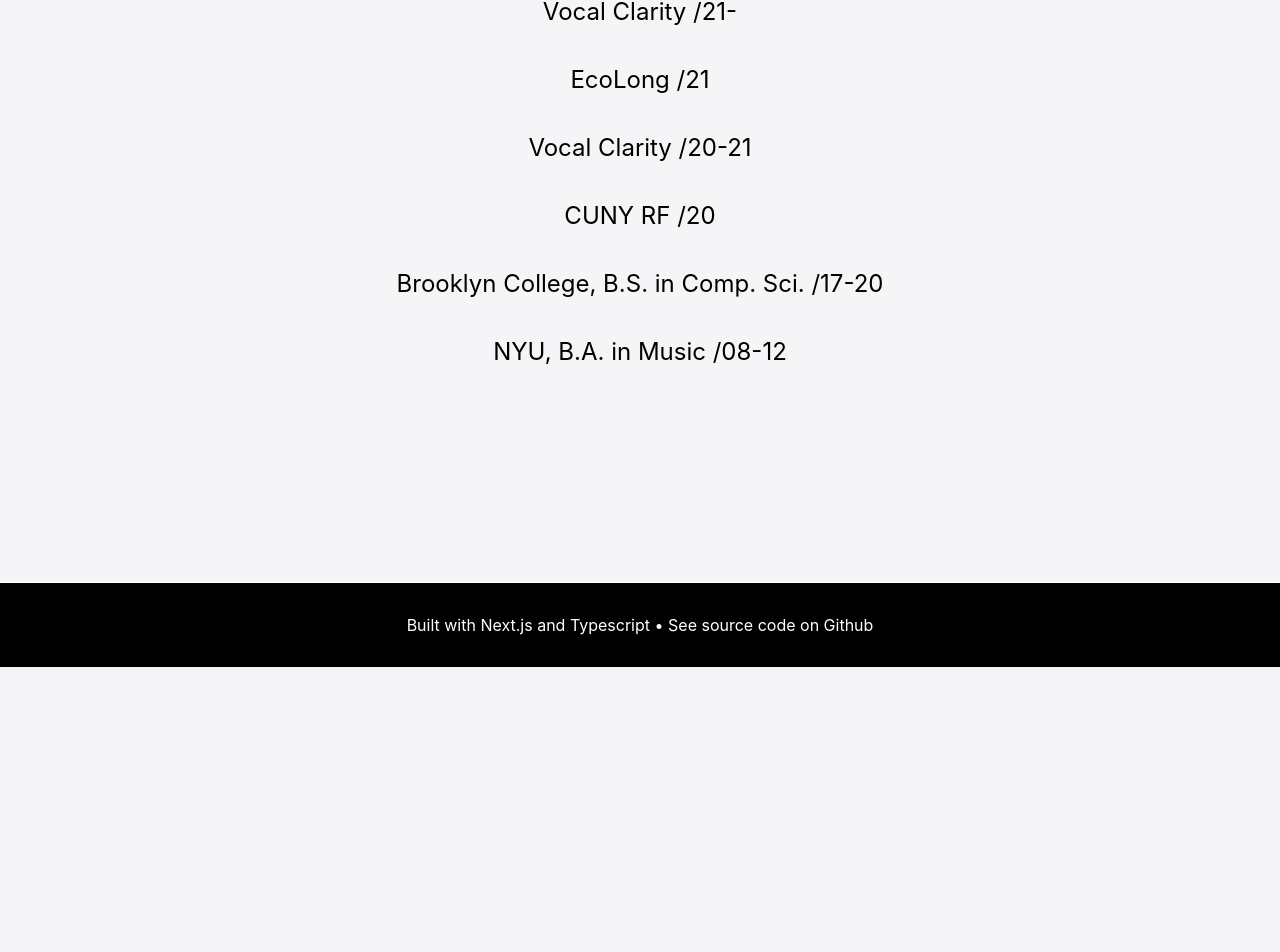
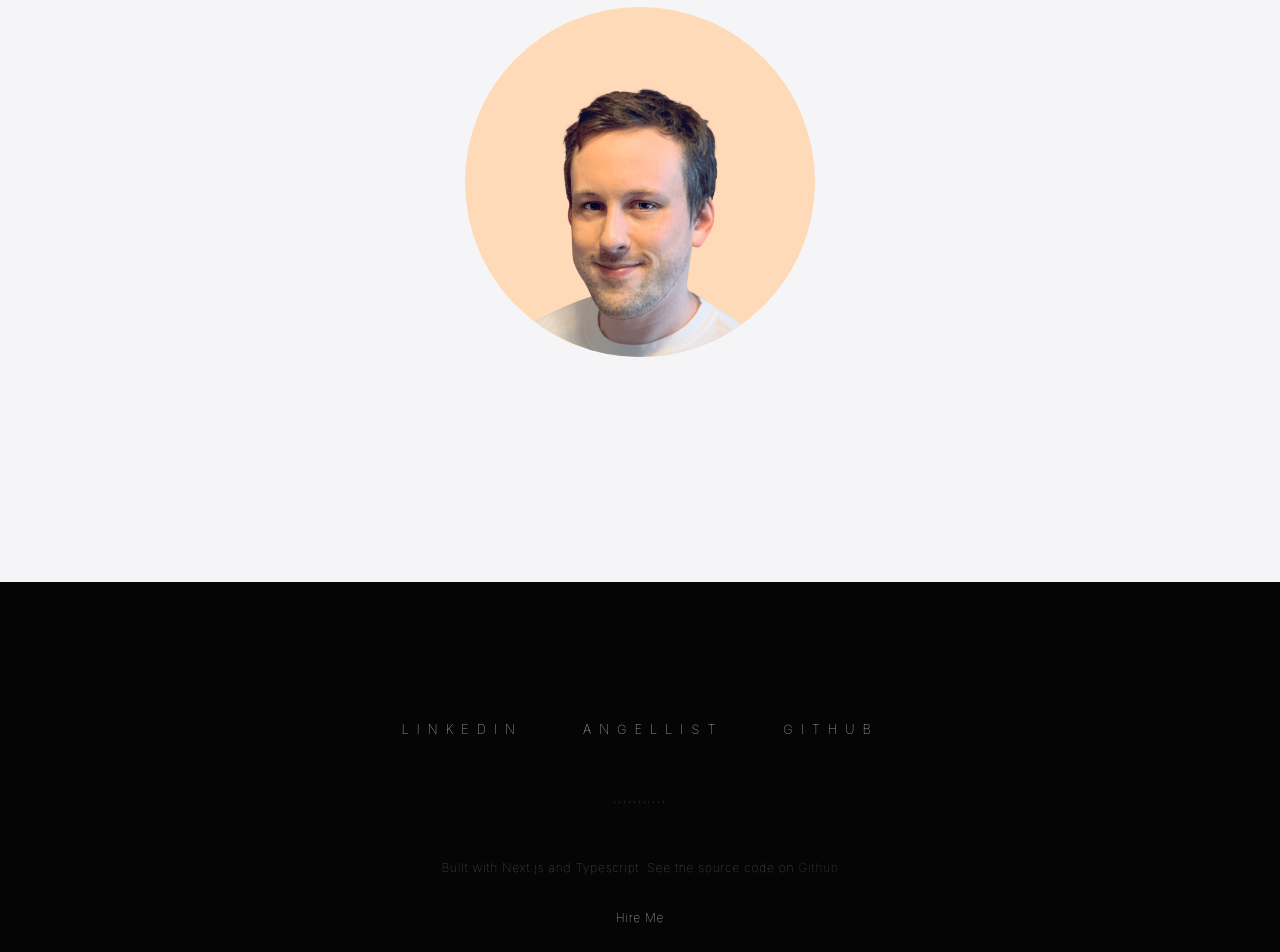
Before and after one commit to MikeAleksa/PersonalWebsiteNextJS, a Next.js app: page / in a window 1280 px wide. Shown: the part 1818-2770 px from the top of the page. Before the commit the page ends 2485 px from the top, so only its background shows below. Built offline with nearby package versions, Linux system fonts and the light colour scheme.

Commit message:
style footer and add content

```diff
--- a/components/AboutMe.tsx
+++ b/components/AboutMe.tsx
@@ -2,7 +2,6 @@ import Image from 'next/image'
 import Headshot from '../public/images/headshot-web.png'
 
 const AboutMe = () => (
-  <div className={'wrapper snap center secondary-bg'}>
   <div className="center hide-on-mobile">
     <Image
       className="headshot"
@@ -12,7 +11,7 @@ const AboutMe = () => (
       width={350}
     />
   </div>
-    {/* <div>
+  /* <div>
       <p className="description">
         I&apos;m a software engineering generalist working remotely from
         NYC with a passion for seeing products come to life throughout the
@@ -23,8 +22,7 @@ const AboutMe = () => (
         Machine learning practitioner. Perpetual student. Mentor and
         mentee.
       </p>
-    </div> */}
-  </div>
+    </div> */
 )
 
 export default AboutMe
--- a/components/Experience.tsx
+++ b/components/Experience.tsx
@@ -1,5 +1,4 @@
 const Experience = () => (
-  <div className="wrapper snap center primary-bg">
   <div>
     <p className="description">Vocal Clarity /21-</p>
     <p className="description">EcoLong /21</p>
@@ -8,7 +7,6 @@ const Experience = () => (
     <p className="description">Brooklyn College, B.S. in Comp. Sci. /17-20</p>
     <p className="description">NYU, B.A. in Music /08-12</p>
   </div>
-  </div>
 )
 
 export default Experience
--- a/components/Footer.tsx
+++ b/components/Footer.tsx
@@ -1,14 +1,34 @@
 const Footer = () => (
   <footer className="footer inverted">
-    <span>Built with Next.js and Typescript</span>
-    <span className="hide-on-mobile">&nbsp;•&nbsp;</span>
+    <div className={'contact-text footer-grid'}>
+      <a>LINKEDIN</a>
+      <a>ANGELLIST</a>
+      <a>GITHUB</a>
+    </div>
+    <div>
+      <p
+        className="footer-text"
+        style={{ margin: '1rem 0 0 0', letterSpacing: '0.1rem' }}
+      >
+        &apos;&apos;&apos;&apos;&apos;&apos;&apos;&apos;&apos;&apos;&apos;
+      </p>
+    </div>
+    <div className="footer-text">
+      <p>
+        Built with Next.js and Typescript. See the source code on&nbsp;
         <a
           href="https://github.com/MikeAleksa"
           target="_blank"
           rel="noopener noreferrer"
         >
-      See source code on Github
+          Github
         </a>
+      </p>
+      <p className="footer-accent-text">
+        <a>Hire Me</a>
+      </p>
+      <p>&copy; 2022 Michael Aleksa, All Rights Reserved</p>
+    </div>
   </footer>
 )
 
--- a/components/TypingText.tsx
+++ b/components/TypingText.tsx
@@ -6,10 +6,10 @@ const TypingText = () => (
     <Typewriter
       options={{
         strings: [
-          'Full-Stack Web Development',
-          'Machine Learning',
-          'DevOps',
-          'Cloud Engineering',
+          'Full-Stack Web Developer',
+          'Machine Learning Practitioner',
+          'DevOps and Cloud Engineer',
+          'Software Development Generalist',
         ],
         cursor: '',
         cursorClassName: cursor.cursor,
--- a/components/Welcome.tsx
+++ b/components/Welcome.tsx
@@ -3,11 +3,9 @@ import TypingText from './TypingText'
 const welcomeStyle = { margin: '25vh auto auto auto' }
 
 const Welcome = () => (
-  <div className="wrapper snap center primary-bg">
-    <div style={welcomeStyle}>
-      <h1 className="title">Hi, I&apos;m Michael.</h1>
-      <TypingText />
-    </div>
+  <div style={welcomeStyle}>
+    <h1 className="title">Hi, I&apos;m Michael.</h1>
+    <TypingText />
   </div>
 )
 
--- a/pages/_app.tsx
+++ b/pages/_app.tsx
@@ -1,5 +1,4 @@
 import '../styles/globals.css'
-import '../styles/style.css'
 import type { AppProps } from 'next/app'
 
 function MyApp({ Component, pageProps }: AppProps) {
--- a/pages/index.tsx
+++ b/pages/index.tsx
@@ -18,9 +18,15 @@ const Home: NextPage = () => {
       </Head>
 
       <main className="main scroll-snap">
-        <Welcome />
-        <AboutMe />
-        <Experience />
+        <div className="wrapper snap center primary-bg">
+          <Welcome />
+        </div>
+        <div className={'wrapper snap center secondary-bg'}>
+          <Experience />
+        </div>
+        <div className="wrapper snap center primary-bg">
+          <AboutMe />
+        </div>
       </main>
 
       <Footer />
--- a/styles/globals.css
+++ b/styles/globals.css
@@ -3,6 +3,8 @@ body {
   padding: 0;
   margin: 0;
   overscroll-behavior-y: none;
+  overscroll-behavior-x: none;
+  color: var(--primary-text);
   font-family: -apple-system, BlinkMacSystemFont, Segoe UI, Roboto, Oxygen,
     Ubuntu, Cantarell, Fira Sans, Droid Sans, Helvetica Neue, sans-serif;
 }
@@ -10,8 +12,200 @@ body {
 a {
   color: inherit;
   text-decoration: none;
+  transition: color 0.25s;
 }
 
 * {
   box-sizing: border-box;
 }
+
+/* * * * * * * * * * * * *
+/*     COLOR SCHEME      *
+* * * * * * * * * * * * */
+
+:root {
+  --primary-accent: peachpuff;
+
+  --primary-text: #232323;
+  --inverted-text: #ffffff;
+  --light-text: #ffffff66;
+
+  --link-primary: #6c6c6c;
+  --link-inverted: #ffffff4d;
+  --link-inverted-accent: #ffffffd6;
+  --link-inverted-hover: #ffffff;
+
+  --primary-bg: #f5f5f7;
+  --secondary-bg: #fdfdfd;
+  --inverted-bg: #050505;
+}
+
+.primary-bg {
+  background-color: var(--primary-bg);
+}
+
+.secondary-bg {
+  background-color: var(--secondary-bg);
+}
+
+.inverted {
+  background-color: var(--inverted-bg);
+  color: var(--inverted-text);
+}
+.inverted a:hover,
+a:active,
+a:focus {
+  color: var(--link-inverted);
+}
+
+html {
+  background-color: var(--primary-bg);
+}
+
+/* * * * * * * * * * * * *
+/*        LAYOUT         *
+ * * * * * * * * * * * * */
+
+html {
+  scroll-snap-type: y mandatory;
+}
+
+.main {
+  min-height: 100vh;
+  flex: 1;
+  display: flex;
+  flex-direction: column;
+  justify-content: center;
+  align-items: center;
+}
+
+.wrapper {
+  display: flex;
+  align-items: center;
+  justify-content: center;
+  flex-direction: column;
+  height: 100vh;
+  width: 100%;
+  margin: 0 auto;
+  padding: 4rem 2rem;
+  scroll-snap-align: start;
+}
+
+.center {
+  display: flex;
+  justify-content: center;
+}
+
+.footer {
+  display: flex;
+  align-items: center;
+  justify-content: center;
+  flex-direction: column;
+  width: 100%;
+  margin: 0 auto;
+  padding: 6rem 4rem 3rem 4rem;
+  scroll-snap-align: end;
+}
+
+.footer-grid {
+  vertical-align: top;
+}
+
+.footer-grid a {
+  display: inline-block;
+  margin: 10px 30px;
+}
+
+@media (max-width: 510px) {
+  .footer {
+    padding: 5rem 2rem 1rem 2rem;
+  }
+  .footer-grid a {
+    display: block;
+    margin: 20px auto;
+  }
+}
+
+@media (max-width: 600px) {
+  .hide-on-mobile {
+    display: none;
+  }
+}
+
+/* * * * * * * * * * * * *
+/*        CONTENT        *
+ * * * * * * * * * * * * */
+
+.title {
+  margin: 0;
+  line-height: 1.15;
+  font-size: 4rem;
+}
+
+.title,
+.description,
+.contact-text,
+.footer-text {
+  text-align: center;
+}
+
+.description {
+  margin: 2rem 0;
+  line-height: 1.5;
+  font-size: 1.5rem;
+}
+
+.contact-text {
+  margin: 2rem 0;
+  line-height: 1.5;
+  font-size: 0.8rem;
+  font-weight: 100;
+  letter-spacing: 0.5rem;
+  color: var(--inverted-text);
+}
+.contact-text a {
+  color: var(--inverted-text);
+}
+.contact-text a:hover,
+a:active,
+a:focus {
+  color: var(--link-inverted);
+}
+
+.footer-text {
+  margin: 2rem 0;
+  line-height: 1.5;
+  font-size: 0.75rem;
+  font-weight: 100;
+  letter-spacing: 0.05rem;
+  color: var(--light-text);
+}
+.footer-text a {
+  color: var(--link-inverted);
+}
+.footer-text a:hover,
+a:active,
+a:focus {
+  color: var(--link-inverted-hover);
+}
+
+.footer-accent-text {
+  margin: 2rem 0;
+  line-height: 1.5;
+  font-size: 0.75rem;
+  font-weight: 100;
+  letter-spacing: 0.05rem;
+}
+.footer-accent-text a {
+  color: var(--inverted-text);
+}
+.footer-accent-text a:hover,
+a:active,
+a:focus {
+  color: var(--link-inverted-accent);
+}
+
+.headshot {
+  background-color: var(--primary-accent);
+  border-radius: 50%;
+}
--- a/styles/style.css
+++ /dev/null
@@ -1,129 +0,0 @@
-/* * * * * * * * * * * * *
-/*     COLOR SCHEME      *
-* * * * * * * * * * * * */
-
-:root {
-  --primary: peachpuff;
-  --secondary: peachpuff;
-  --inverted: #ffffff;
-  --link-primary: #777777;
-  --link-inverted: #aaaaaa;
-  --primary-bg: #f5f5f7;
-  --secondary-bg: #ffffff;
-  --inverted-bg: #000000;
-}
-
-.primary-bg {
-  background-color: var(--primary-bg);
-}
-
-.secondary-bg {
-  background-color: var(--secondary-bg);
-}
-
-.inverted {
-  background-color: var(--inverted-bg);
-  color: var(--inverted);
-}
-.inverted a:hover,
-a:active,
-a:focus {
-  color: var(--link-inverted);
-}
-
-html {
-  background-color: var(--primary-bg);
-}
-
-/* * * * * * * * * * * * *
-/*        LAYOUT         *
- * * * * * * * * * * * * */
-
-html {
-  scroll-snap-type: y mandatory;
-}
-
-.main {
-  min-height: 100vh;
-  flex: 1;
-  display: flex;
-  flex-direction: column;
-  justify-content: center;
-  align-items: center;
-}
-
-.wrapper {
-  display: flex;
-  align-items: center;
-  justify-content: center;
-  flex-direction: column;
-  height: 100vh;
-  width: 100%;
-  margin: 0 auto;
-  padding: 4rem 2rem;
-  scroll-snap-align: start;
-}
-
-.center {
-  display: flex;
-  justify-content: center;
-}
-
-.footer {
-  display: flex;
-  align-items: center;
-  justify-content: center;
-  flex-wrap: wrap;
-  max-width: 100%;
-  margin: 0 auto;
-  padding: 2rem 0;
-  border-top: 0.5px solid var(--secondary-bg);
-  scroll-snap-align: end;
-}
-
-.footer a:hover,
-a:active,
-a:focus {
-  color: var(--link-inverted);
-}
-
-@media (max-width: 600px) {
-  .footer {
-    width: 100%;
-    flex-direction: column;
-    padding: 2rem 0;
-    border-top: 0.5px solid var(--secondary-bg);
-  }
-}
-
-@media (max-width: 600px) {
-  .hide-on-mobile {
-    display: none;
-  }
-}
-
-/* * * * * * * * * * * * *
-/*        CONTENT        *
- * * * * * * * * * * * * */
-
-.title {
-  margin: 0;
-  line-height: 1.15;
-  font-size: 4rem;
-}
-
-.title,
-.description {
-  text-align: center;
-}
-
-.description {
-  margin: 2rem 0;
-  line-height: 1.5;
-  font-size: 1.5rem;
-}
-
-.headshot {
-  background-color: var(--primary);
-  border-radius: 50%;
-}
```
Lines whose indentation alone changed are shown as unchanged.
